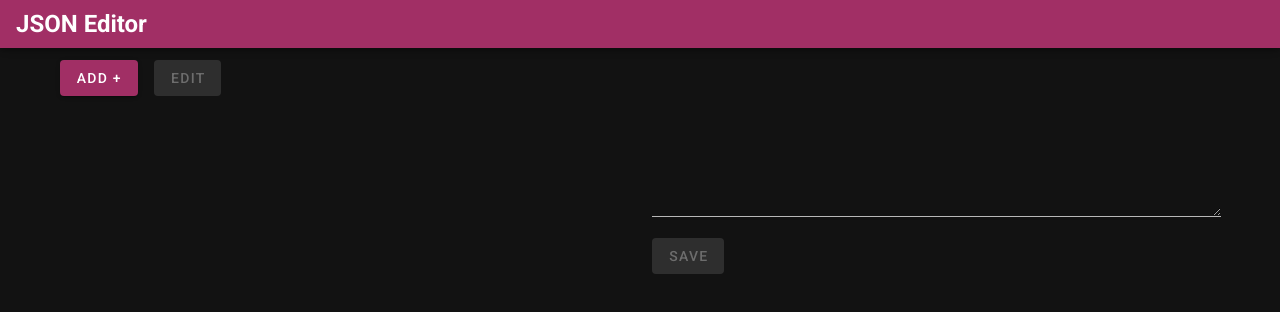
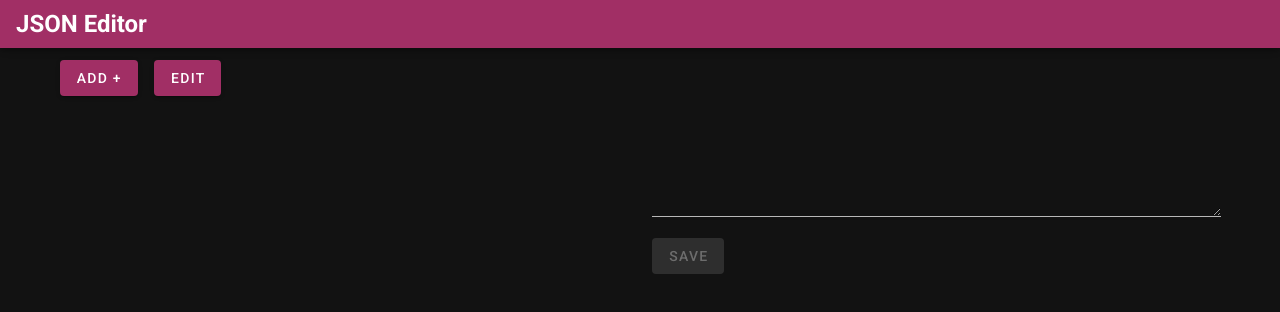
Before and after one commit to 639852/json-editor, a Vue app: page / in a window 1280 px wide. Shown: the top 312 px of the page. Built offline with nearby package versions, Linux system fonts and the light colour scheme.

Commit message:
- Changed the structure of components. - Renamed components.

```diff
--- a/src/App.vue
+++ b/src/App.vue
@@ -9,20 +9,29 @@
       <h2>JSON Editor</h2>
     </v-app-bar>
 
-    <v-main class="container">
-      <new-json />
+    <v-main>
+      <v-container>
+        <v-row>
+          <json-editor
+            :toggleNewFields="toggleNewFields"
+            @changeToggle="(value) => toggleNewFields = value"
+          />
+          <json-textarea :toggleNewFields="toggleNewFields" />
+        </v-row>
+      </v-container>
     </v-main>
   </v-app>
 </template>
 
 <script>
-import NewJson from './components/NewJson'
+import JsonEditor from './components/JsonEditor'
+import JsonTextarea from './components/JsonTextarea'
 
 export default {
   name: 'App',
-  components: { NewJson },
+  components: { JsonEditor, JsonTextarea },
   data: () => ({
-    //
+    toggleNewFields: false
   })
 }
 </script>
--- /dev/null
+++ b/src/components/JsonEditor.vue
@@ -0,0 +1,108 @@
+<template>
+  <v-col>
+    <v-btn
+      dark
+      class="mr-4"
+      color="accent"
+      :disabled="toggle"
+      @click="addField"
+    >
+      Add +
+    </v-btn>
+    <v-btn
+      dark
+      class="mr-4"
+      color="accent"
+      :disabled="toggle"
+      @click="editField"
+    >
+      Edit
+    </v-btn>
+    <v-btn dark color="error" v-if="toggle" @click="cancel">
+      Cancel
+    </v-btn>
+    <v-select
+      required
+      label="Choose where to add or change"
+      v-model="key"
+      v-if="toggle"
+      :items="keys"
+      :rules="generalRule"
+      @change="changeToggleNewFields"
+    />
+    <json-form
+      ref="form"
+      :toggleNewFields="toggleNewFields"
+      :generalRule="generalRule"
+      :fieldKey="fieldKey"
+      :mode="mode"
+      @changeToggle="cancel"
+    />
+  </v-col>
+</template>
+
+<script>
+import JsonForm from './JsonForm'
+
+export default {
+  components: { JsonForm },
+  props: {
+    toggleNewFields: { type: Boolean, required: true }
+  },
+  data: () => ({
+    toggle: false,
+    key: '',
+    keys: ['New key'],
+    fieldKey: '',
+    mode: 'add',
+    generalRule: [v => !!v || 'This field is required!']
+  }),
+  methods: {
+    addField () {
+      this.keys = ['New key']
+      this.toggle = true
+      this.mode = 'add'
+
+      if (localStorage.getItem('JSON')) {
+        const tree = JSON.parse(localStorage.getItem('JSON'))
+
+        this.addKeys(tree, false)
+      }
+    },
+    editField () {
+      const tree = JSON.parse(localStorage.getItem('JSON'))
+
+      this.keys = []
+      this.toggle = true
+      this.mode = 'edit'
+
+      this.addKeys(tree, true)
+    },
+    cancel () {
+      this.key = ''
+      this.toggle = false
+      this.$emit('changeToggle', false)
+    },
+    changeToggleNewFields () {
+      this.$emit('changeToggle', true)
+
+      if (this.key.includes('/')) {
+        this.fieldKey = this.key.split('/')[1]
+      } else {
+        this.fieldKey = this.key
+      }
+    },
+    addKeys (tree, all, prevKey = '') {
+      Object.entries(tree).forEach(([key, value]) => {
+        if (typeof value === 'object') {
+          this.keys.push(`${prevKey}${key}`)
+
+          this.addKeys(value, all, `${key}/`)
+        } else if (all) {
+          this.keys.push(`${prevKey}${key}`)
+        }
+      })
+    }
+  }
+}
+</script>
--- a/src/components/NewJsonForm.vue
+++ b/src/components/JsonForm.vue
@@ -65,7 +65,6 @@ export default {
       else tree = { [this.newKey]: value }
 
       localStorage.setItem('JSON', JSON.stringify(tree))
-      this.$refs.form.reset()
       this.$emit('changeToggle')
     },
     findNode (tree, newValue) {
@@ -108,6 +107,13 @@ export default {
         }
       }]
     }
+  },
+  watch: {
+    toggleNewFields () {
+      if (this.$refs.form) {
+        this.$refs.form.reset()
+      }
+    }
   }
 }
 </script>
--- a/src/components/NewJsonTextarea.vue
+++ b/src/components/JsonTextarea.vue
@@ -21,7 +21,7 @@
 <script>
 export default {
   props: {
-    toggleNewFields: { type: Boolean, required: true }
+    toggleNewFields: { type: Boolean }
   },
   data: () => ({
     tree: '',
@@ -81,7 +81,3 @@ export default {
   }
 }
 </script>
-
-<style>
-
-</style>
--- a/src/components/NewJson.vue
+++ /dev/null
@@ -1,117 +0,0 @@
-<template>
-  <v-container>
-    <v-row>
-      <v-col>
-        <v-btn
-          dark
-          class="mr-4"
-          color="accent"
-          :disabled="toggle"
-          @click="addField"
-        >
-          Add +
-        </v-btn>
-        <v-btn
-          dark
-          class="mr-4"
-          color="accent"
-          :disabled="toggle || !tree || tree === '{}'"
-          @click="editField"
-        >
-          Edit
-        </v-btn>
-        <v-btn dark color="error" v-if="toggle" @click="cancel">
-          Cancel
-        </v-btn>
-        <v-select
-          required
-          label="Choose where to add or change"
-          v-model="key"
-          v-if="toggle"
-          :items="keys"
-          :rules="generalRule"
-          @change="changeToggleNewFields"
-        />
-        <new-json-form
-          ref="form"
-          :toggleNewFields="toggleNewFields"
-          :generalRule="generalRule"
-          :fieldKey="fieldKey"
-          :mode="mode"
-          @changeToggle="cancel"
-        />
-      </v-col>
-      <new-json-textarea :toggleNewFields="toggleNewFields" />
-    </v-row>
-  </v-container>
-</template>
-
-<script>
-import NewJsonForm from './NewJsonForm.vue'
-import NewJsonTextarea from './NewJsonTextarea.vue'
-
-export default {
-  components: { NewJsonForm, NewJsonTextarea },
-  data: () => ({
-    tree: localStorage.getItem('JSON'),
-    toggle: false,
-    key: '',
-    keys: ['New key'],
-    fieldKey: '',
-    mode: 'add',
-    toggleNewFields: false,
-    generalRule: [v => !!v || 'This field is required!']
-  }),
-  methods: {
-    addField () {
-      this.keys = ['New key']
-      this.toggle = true
-      this.mode = 'add'
-
-      if (localStorage.getItem('JSON')) {
-        const tree = JSON.parse(localStorage.getItem('JSON'))
-
-        this.addKeys(tree, false)
-      }
-    },
-    editField () {
-      const tree = JSON.parse(localStorage.getItem('JSON'))
-
-      this.keys = []
-      this.toggle = true
-      this.mode = 'edit'
-
-      this.addKeys(tree, true)
-    },
-    cancel () {
-      if (this.$refs.form.$el.reset) {
-        this.$refs.form.$el.reset()
-      }
-
-      this.key = ''
-      this.toggle = false
-      this.toggleNewFields = false
-    },
-    changeToggleNewFields () {
-      this.toggleNewFields = true
-
-      if (this.key.includes('/')) {
-        this.fieldKey = this.key.split('/')[1]
-      } else {
-        this.fieldKey = this.key
-      }
-    },
-    addKeys (tree, all, prevKey = '') {
-      Object.entries(tree).forEach(([key, value]) => {
-        if (typeof value === 'object') {
-          this.keys.push(`${prevKey}${key}`)
-
-          this.addKeys(value, all, `${key}/`)
-        } else if (all) {
-          this.keys.push(`${prevKey}${key}`)
-        }
-      })
-    }
-  }
-}
-</script>
```
